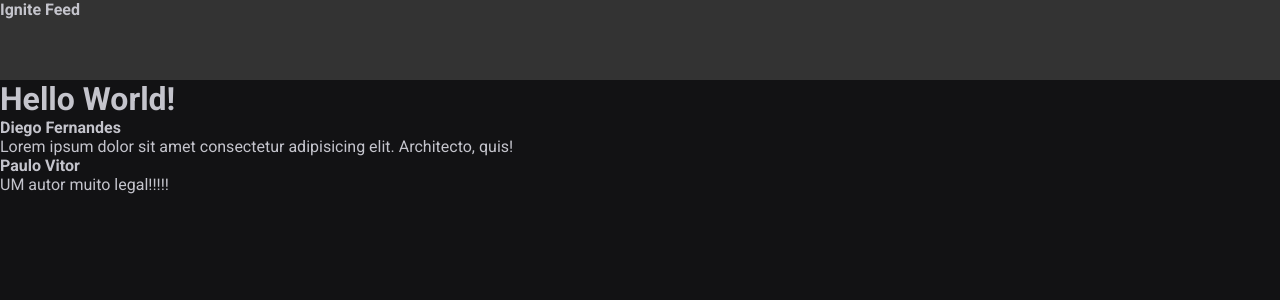
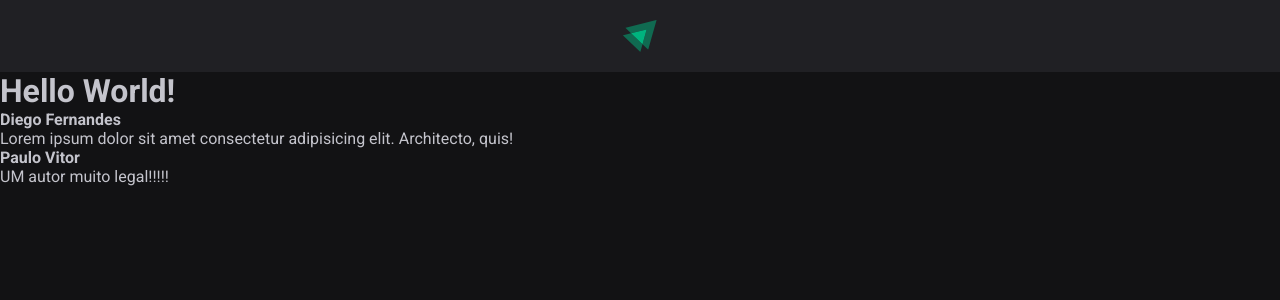
Before and after one commit to PauloVitorrr/react-ignite-feed, a React (Vite) app: page / in a window 1280 px wide. Shown: the top 300 px of the page. Built offline with nearby package versions, Linux system fonts and the light colour scheme.

Commit message:
feat: finalizando header

```diff
--- a/src/components/Header.jsx
+++ b/src/components/Header.jsx
@@ -1,9 +1,11 @@
 import styles from './Header.module.css'
+
+import igniteLogo from '../assets/ignite-logo.svg'
 
 export function Header(){
     return(
         <header className={styles.header}>
-            <strong>Ignite Feed</strong>
+            <img src={igniteLogo} alt="Logotipo ignite" />
         </header>
     )
 }
--- a/src/components/Header.module.css
+++ b/src/components/Header.module.css
@@ -1,4 +1,9 @@
 .header{
-    background-color: #333;
-    height: 80px;
+    background-color: var(--gray-800);
+    display: flex;
+    justify-content: center;
+    padding: 1.25rem 0;
 }
+.header img{
+    height: 2rem;
+}
```
Also changed, not shown: src/assets/ignite-logo.svg (added).
